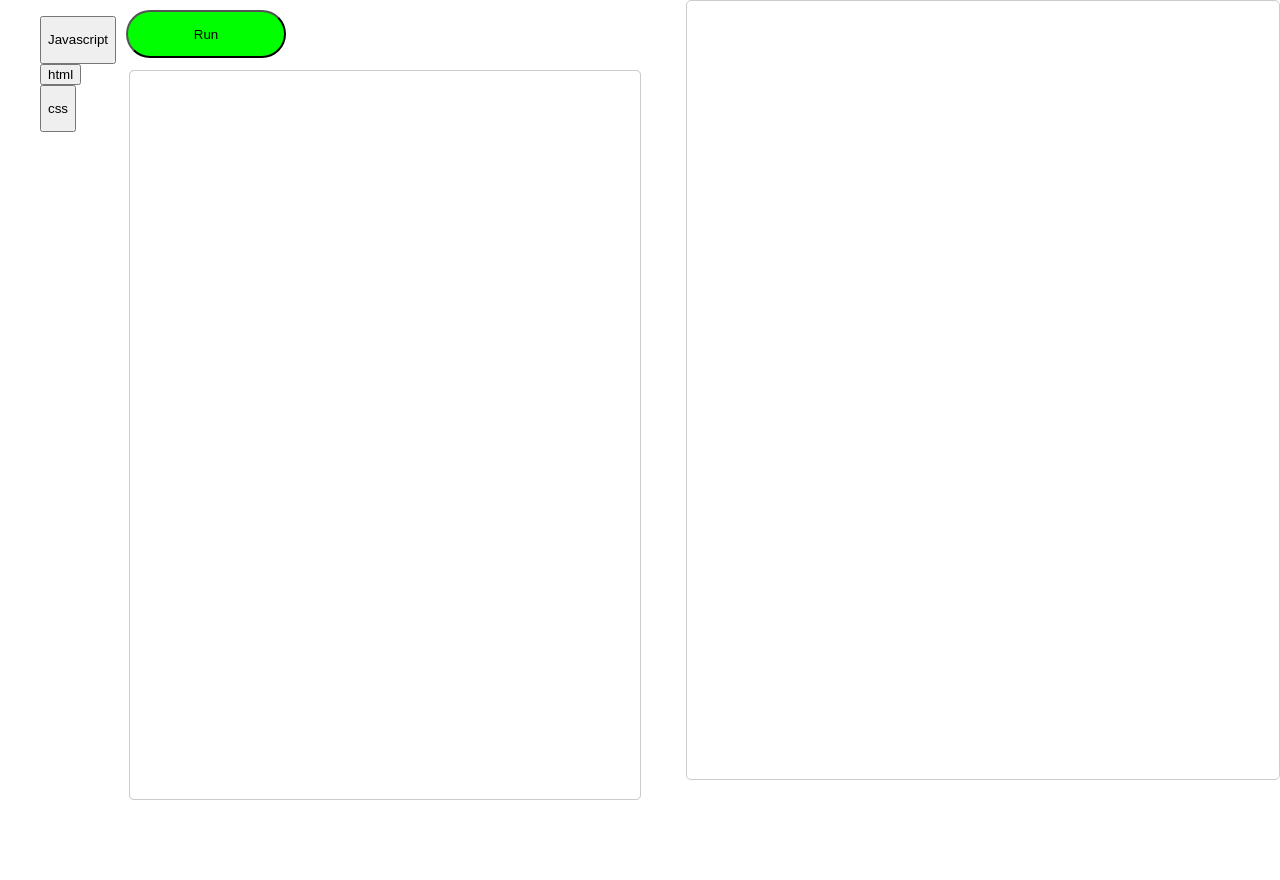
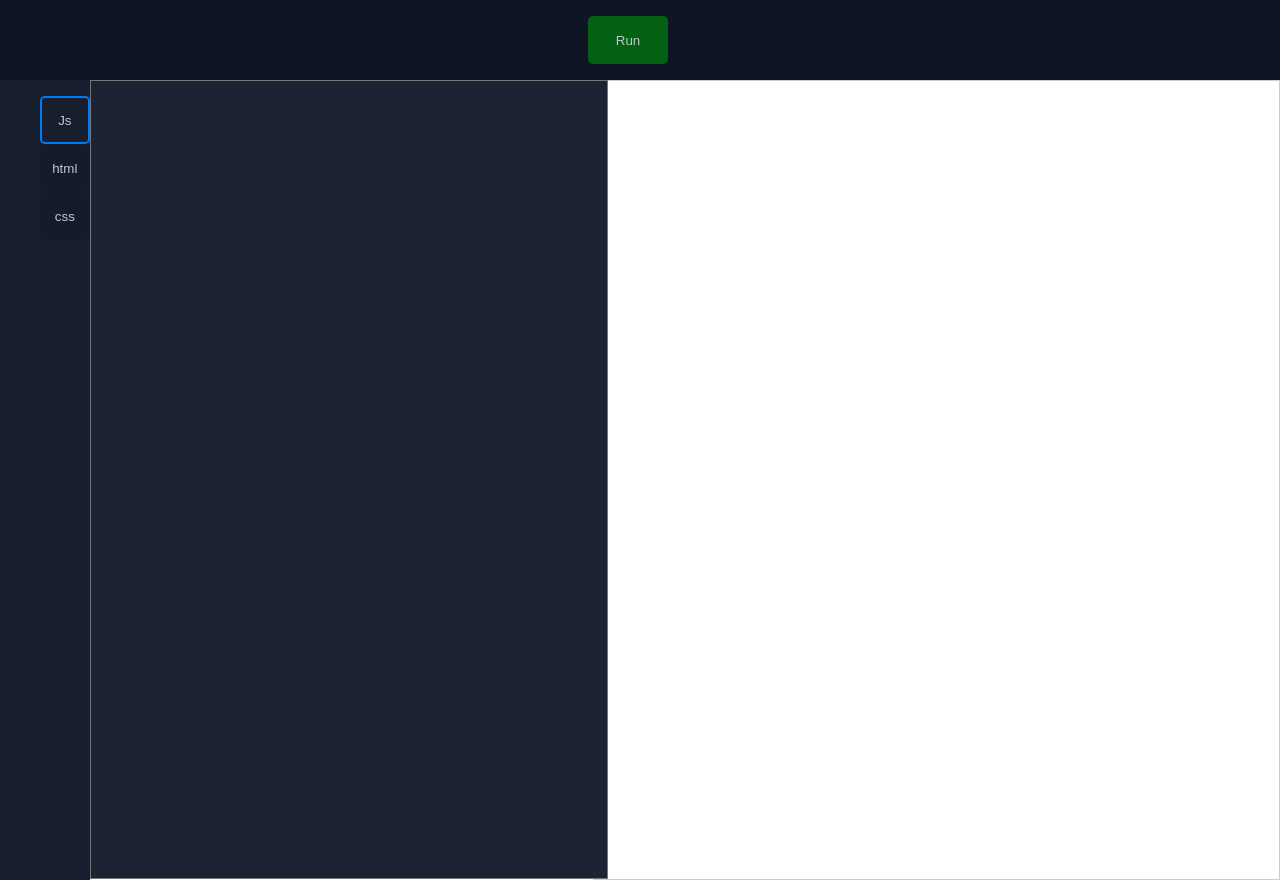
Before and after one commit to jwswie/Web-development-learning-platform, a plain HTML site: page CodeEnviromentHTML.html in a window 1280 px wide. Before the commit the page ends 800 px from the top, so only its background shows below. Drawn offline with Linux system fonts and the light colour scheme.

Commit message:
Code enviroment completed

```diff
--- a/CodeEnviromentCss.css
+++ b/CodeEnviromentCss.css
@@ -3,6 +3,23 @@ body {
     margin: 0;
     padding: 0;
 }
+
+header{
+    width: 100%;
+    height: 5rem;
+    align-items: center;
+    background: rgb(14, 21, 37);
+}
+
+.header-container{
+    display: flex;
+    justify-content: space-between;
+    max-width: 76.5rem;
+    height: 100%;
+    margin: 0 auto;
+    padding: 0 1.5rem;
+}
+
 
 li{
     list-style-type:  none;
@@ -20,34 +37,67 @@ li{
 
 textarea {
     width: 40%;
-    height: calc(100% - 70px);
-    border: 1px solid #ccc;
-    border-radius: 5px;
-    box-sizing: border-box;
+    height: 99.1%;
+    color: rgb(194, 200, 204);
     resize: none;
+    margin-left: -10px;
     position:absolute;
-    top: 70px;
-    margin-left: -157px;
+    top: 80px;
+    background: rgb(28, 35, 51);
 }
 
 .run-Button{
-    width: 10rem;
+    width: 5rem;
     height: 3rem;
-    background: rgb(0, 255, 0);
-    border-radius: 100px;
+    background: rgb(4, 97, 19);
+    border: 0;
+    color: rgb(194, 200, 204);
+    border-radius: 5px;
+    margin-top: 1rem;
+    margin-left: 35rem;
 }
 
 .run-Button:hover{
-    background: rgb(106, 251, 106);
+    background: rgb(163, 255, 163);
+    color: rgb(111, 113, 114);
 }
 
 #output {
     width: 100%;
-    height: calc(100% - 20px);
+    height: 100%;
     border: 1px solid #ccc;
-    border-radius: 5px;
     padding: 5px;
     box-sizing: border-box;
     resize: none;
-    margin-left: -2rem;
+    margin-left: -12rem;
 }
+
+.side-Button{
+    width: 100%;
+    height: 3rem;
+    float: left;
+    background: rgba(21, 28, 44,0.9);
+    border: 0;
+    color: rgb(194, 200, 204);
+    border-radius: 5px;
+}
+
+.current-Button{
+    width: 100%;
+    height: 3rem;
+    float: left;
+    background: rgb(23, 30, 46);
+    border: 2px solid rgb(0, 121, 242);
+    color: rgb(194, 200, 204);
+    border-radius: 5px;
+}
+
+.side-Button:hover{
+    background: rgba(28, 35, 51,0.9);
+}
+
+.side-panel{
+    width: 7%;
+    height: 100%;
+    background: rgb(23, 30, 46);
+}
--- a/CodeEnviromentHTML.html
+++ b/CodeEnviromentHTML.html
@@ -1,6 +1,5 @@
 <!DOCTYPE html>
 <html lang="en">
-
 <head>
   <meta charset="UTF-8">
   <meta name="viewport" content="width=device-width, initial-scale=1.0">
@@ -8,18 +7,22 @@
   <title>Test</title>
 </head>
 <body>
+  <header>
+    <div class="header-container">
+      <button id="RunButton" class="run-Button">
+        <p>Run</p>
+      </button>
+    </div>
+  </header>
   <div class="editor-container">
-    <header>
-        <ul>
-            <li><button id="JsButton"><p>Javascript</p></button></li>
-            <li><button id="htmlButton">html</button></li>
-            <li><button id="cssButton"><p>css</p></button></li>
-        </ul>
-    </header>
+    <div class="side-panel">
+      <ul>
+        <li><button id="JsButton" class="side-Button"><p>Js</p></button></li>
+        <li><button id="htmlButton" class="side-Button">html</button></li>
+        <li><button id="cssButton" class="side-Button"><p>css</p></button></li>
+      </ul>
+    </div>
     <div class="editor-pane">
-        <button id="RunButton" class="run-Button">
-          <p>Run</p>
-        </button>
         <textarea id="html-editor"></textarea>
         <textarea id="js-editor"></textarea>
         <textarea id="css-editor"></textarea>
--- a/CodeEnviromentJs.js
+++ b/CodeEnviromentJs.js
@@ -28,20 +28,30 @@ function clickJsButton(e){
     htmlEditor.style = 'visibility: hidden;';
     cssEditor.style = 'visibility: hidden;';
     JsEditor.style = 'visibility: visible;';
+    JsBtn.className = 'current-Button';
+    htmlBtn.className = 'side-Button';
+    cssBtn.className = 'side-Button';
 }
 
 function clickHtmlButton(e){
     htmlEditor.style = 'visibility: visible;';
     cssEditor.style = 'visibility: hidden;';
     JsEditor.style = 'visibility: hidden;';
+    JsBtn.className = 'side-Button';
+    htmlBtn.className = 'current-Button';
+    cssBtn.className = 'side-Button';
 }
 
 function clickCssButton(e){
     htmlEditor.style = 'visibility: hidden;';
     cssEditor.style = 'visibility: visible;';
     JsEditor.style = 'visibility: hidden;';
+    JsBtn.className = 'side-Button';
+    htmlBtn.className = 'side-Button';
+    cssBtn.className = 'current-Button';
 }
 
+clickJsButton();
 JsBtn.addEventListener('click', clickJsButton);
 htmlBtn.addEventListener('click', clickHtmlButton);
 cssBtn.addEventListener('click', clickCssButton);
```
